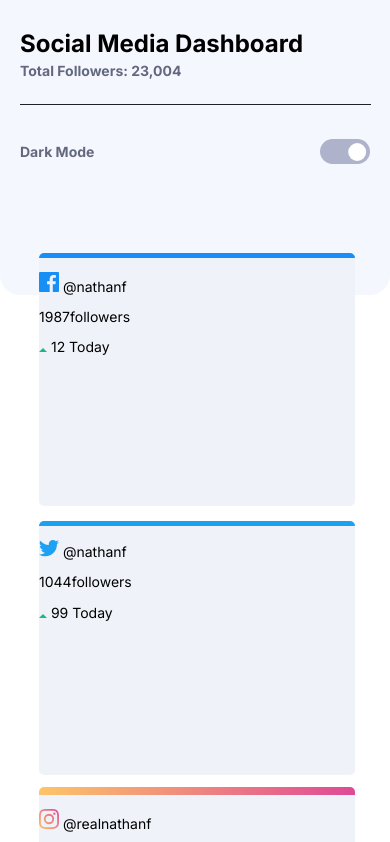
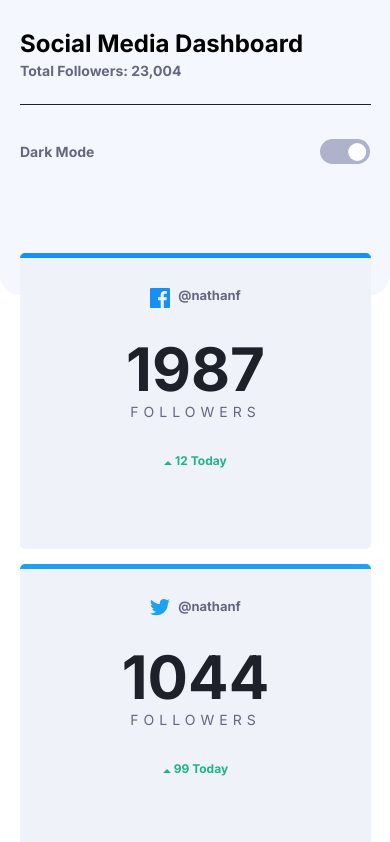
Before and after one commit to KamilKonopski/social-media-dashboard-with-theme-switcher-master, a plain HTML site: page index.html in a window 390 px wide. Shown: the top 842 px of the page. Drawn offline with nearby package versions, Linux system fonts and the light colour scheme.

Commit message:
add mobile styles for dashboard items

```diff
--- a/scss/_dashboard.scss
+++ b/scss/_dashboard.scss
@@ -1,16 +1,20 @@
 .dashboard {
 	display: flex;
 	flex-wrap: wrap;
-	left: 10%;
+	left: 5%;
 	position: absolute;
 	top: 30%;
 
 	&__item {
+		align-content: flex-start;
 		background-color: $lightGrayishBlueCarkBg;
 		border-radius: 0.5rem;
-		height: 30vh;
+		display: flex;
+		flex-wrap: wrap;
+		height: 35vh;
 		margin-bottom: 1.5rem;
-		width: 90%;
+		text-align: center;
+		width: 95%;
 	}
 
 	&__item--facebook {
@@ -34,7 +38,7 @@
 			left: 0%;
 			height: 2vh;
 			position: absolute;
-			top: -3%;
+			top: -2%;
 			width: 100%;
 			z-index: -1;
 		}
@@ -42,5 +46,48 @@
 
 	&__item--youtube {
 		border-top: 0.5rem solid $youtube;
+
+		& .dashboard__increase {
+			color: $brightRed;
+		}
+	}
+
+	&__name {
+		color: $darkGrayishBlueText;
+		display: flex;
+		flex-basis: 100%;
+		font-size: 1.3rem;
+		font-weight: 700;
+		justify-content: center;
+		margin-top: 3rem;
+	}
+
+	&__icon {
+		margin-right: 0.8rem;
+	}
+
+	&__range {
+		color: $darkGrayishBlueText;
+		flex-basis: 100%;
+		letter-spacing: 0.5rem;
+		text-transform: uppercase;
+
+		& .dashboard__number {
+			color: $veryDarkBlueText;
+			display: block;
+			flex-basis: 100%;
+			font-size: 6rem;
+			font-weight: 700;
+			letter-spacing: 0;
+			text-transform: lowercase;
+		}
+	}
+
+	&__increase {
+		color: $limeGreen;
+		flex-basis: 100%;
+		font-size: 1.2rem;
+		font-weight: 700;
+		margin-top: 2rem;
 	}
 }
```
Also changed, not shown: css/main.min.css, 1 other file.
